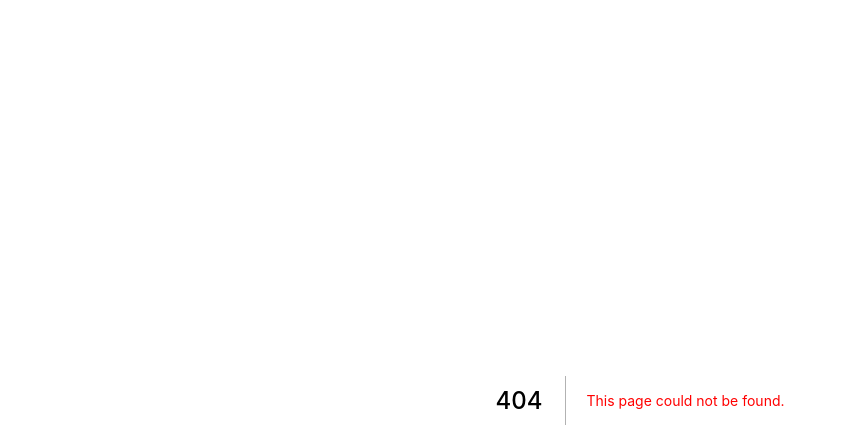
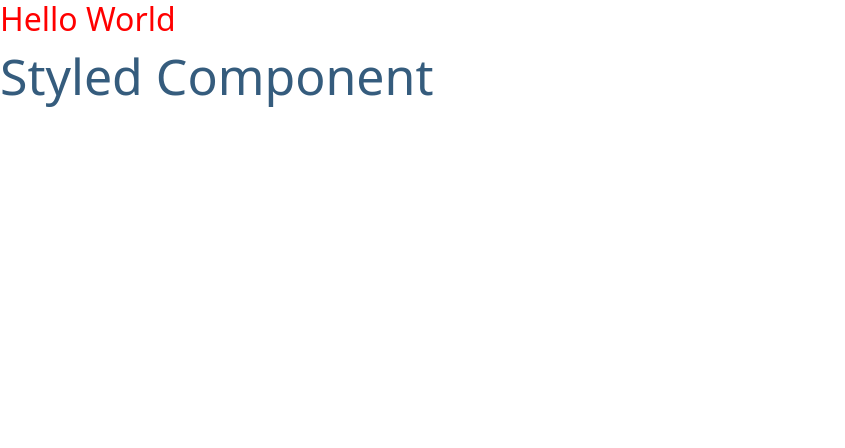
Before and after one commit to Marc-Kruiss/Next_Js_Course, a Next.js app in the folder next-styling/: page /css-in-js in a window 1280 px wide. Before the commit this address had no page. Shown: the top 448 px of the page, without its empty margins (0-845 px from the left). Built offline with nearby package versions, Linux system fonts and the light colour scheme.

Commit message:
create custom-designed h1 tag called Title

```diff
--- a/next-styling/pages/_app.js
+++ b/next-styling/pages/_app.js
@@ -1,8 +1,19 @@
-import '../styles/globals.css'
-import 'bootstrap/dist/css/bootstrap.min.css' // import css libraries
+import "../styles/globals.css";
+import "bootstrap/dist/css/bootstrap.min.css"; // import css libraries
+import { ThemeProvider } from "styled-components";
+
+const theme = {
+  colors: {
+    primary: "#355C7D",
+  },
+};
 
 function MyApp({ Component, pageProps }) {
-  return <Component {...pageProps} />
+  return (
+    <ThemeProvider theme={theme}>
+      <Component {...pageProps} />
+    </ThemeProvider>
+  );
 }
 
-export default MyApp
+export default MyApp;
--- /dev/null
+++ b/next-styling/pages/css-in-js.js
@@ -0,0 +1,19 @@
+import React from "react";
+import styled from "styled-components";
+
+const Title = styled.h1`
+  font-size: 50px;
+  color: ${({ theme }) => theme.colors.primary};
+`;
+
+function CSSJS() {
+  return (
+    <>
+      <h2 style={{ color: "red" }}>Hello World</h2>
+
+      <Title>Styled Component</Title>
+    </>
+  );
+}
+
+export default CSSJS;
```
